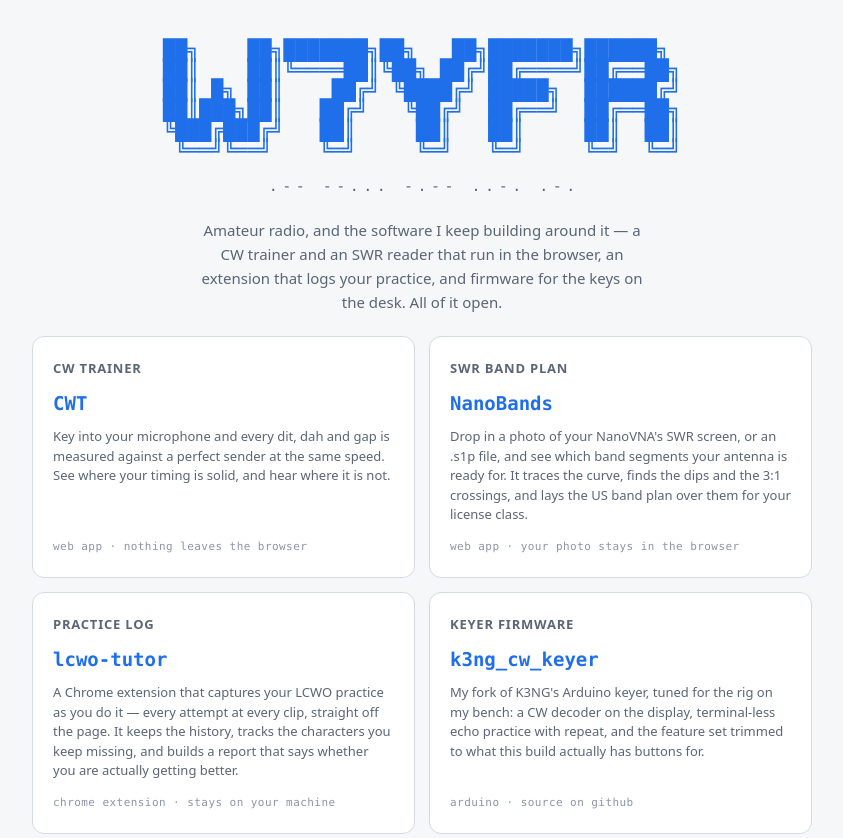
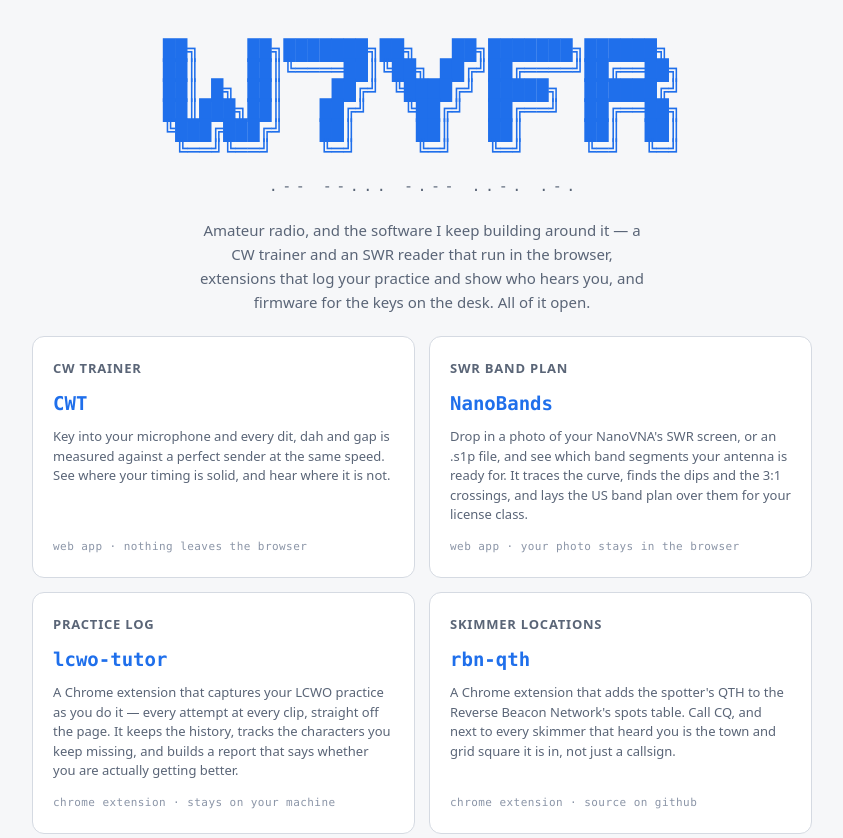
Before and after one commit to W7YFR/w7yfr.github.io, a plain HTML site: page index.html in a window 1280 px wide. Shown: the top 838 px of the page, without its empty margins (218-1061 px from the left). Drawn offline with Linux system fonts and the light colour scheme.

Commit message:
feat: add rbn-qth
Co-Authored-By: Claude Opus 5.5 <noreply@anthropic.com>

```diff
--- a/index.html
+++ b/index.html
@@ -250,8 +250,9 @@ footer a:hover, footer a:focus-visible { color: var(--you); }
 
   <p class="lede">
     Amateur radio, and the software I keep building around it — a CW trainer
-    and an SWR reader that run in the browser, an extension that logs your
-    practice, and firmware for the keys on the desk. All of it open.
+    and an SWR reader that run in the browser, extensions that log your
+    practice and show who hears you, and firmware for the keys on the desk.
+    All of it open.
   </p>
 
   <div class="ways">
@@ -290,6 +291,17 @@ footer a:hover, footer a:focus-visible { color: var(--you); }
       <span class="meta">chrome extension · stays on your machine</span>
     </a>
 
+    <a class="way" href="https://github.com/W7YFR/rbn-qth">
+      <h2>Skimmer Locations</h2>
+      <span class="name">rbn-qth</span>
+      <p>
+        A Chrome extension that adds the spotter's QTH to the Reverse Beacon
+        Network's spots table. Call CQ, and next to every skimmer that heard
+        you is the town and grid square it is in, not just a callsign.
+      </p>
+      <span class="meta">chrome extension · source on github</span>
+    </a>
+
     <a class="way" href="https://github.com/W7YFR/k3ng_cw_keyer">
       <h2>Keyer Firmware</h2>
       <span class="name">k3ng_cw_keyer</span>
```
